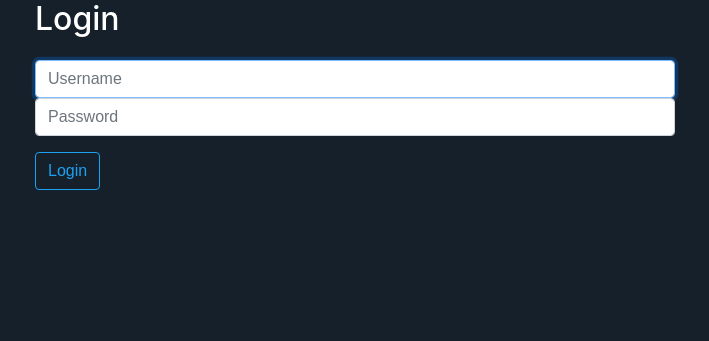
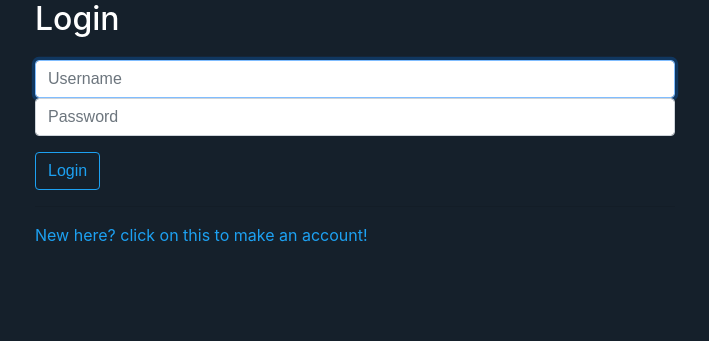
Before and after one commit to matthope1/tclone, a Flask app: page /login in a window 1280 px wide. Shown: the part 124-465 px from the top of the page, without its empty margins (285-994 px from the left). Run offline with Flask 2, Linux system fonts and the light colour scheme; some libraries are stand-ins or nearby versions.

Commit message:
added make account button on login page

```diff
--- a/templates/login.html
+++ b/templates/login.html
@@ -20,6 +20,9 @@
             <button class="btn btn-primary" type="submit" name="submit-button" id="submit-button">Login</button>
 
         </form>
+
+        <hr>
+        <a href="/register">New here? click on this to make an account!</a>
     </div>
 
 {% endblock %}
```
